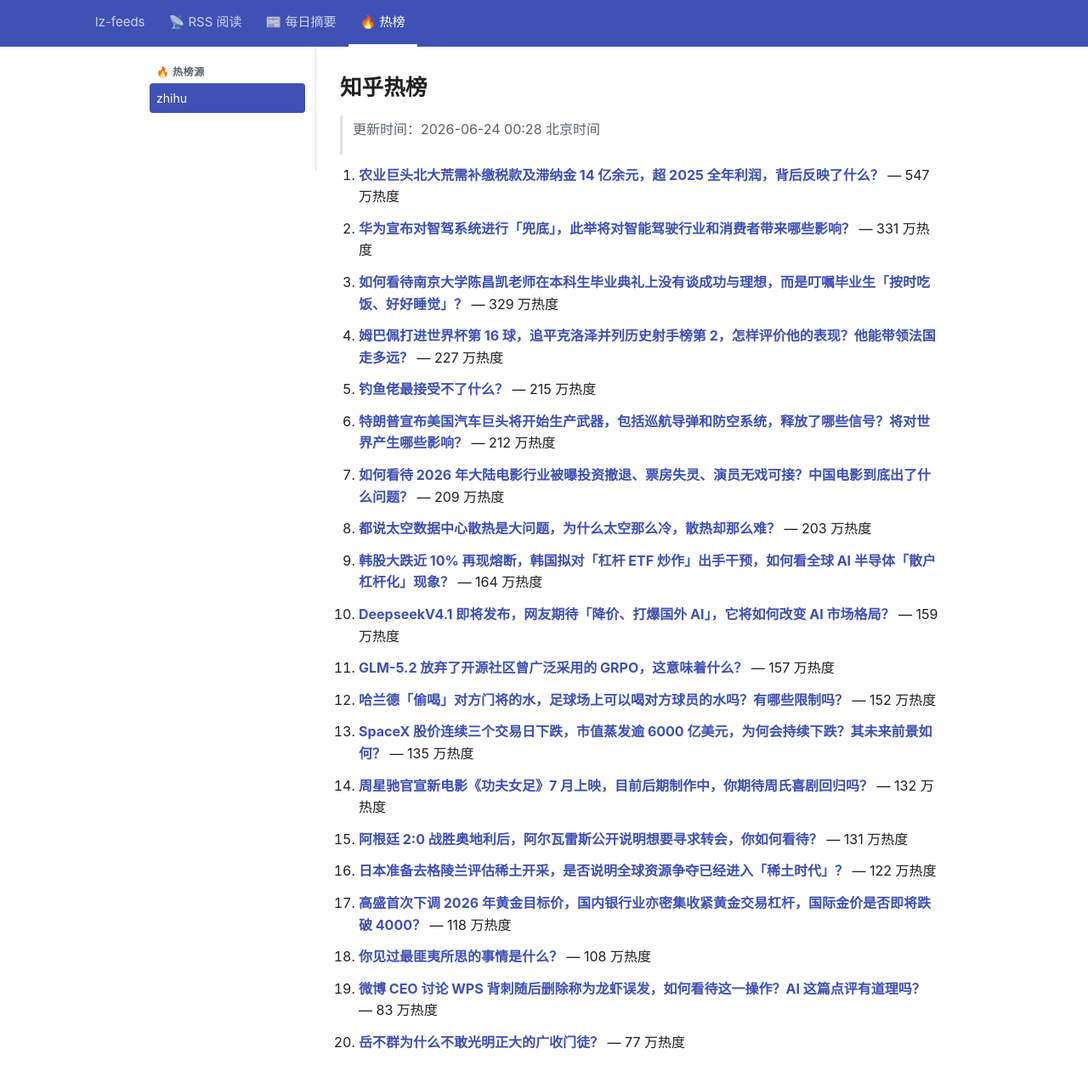
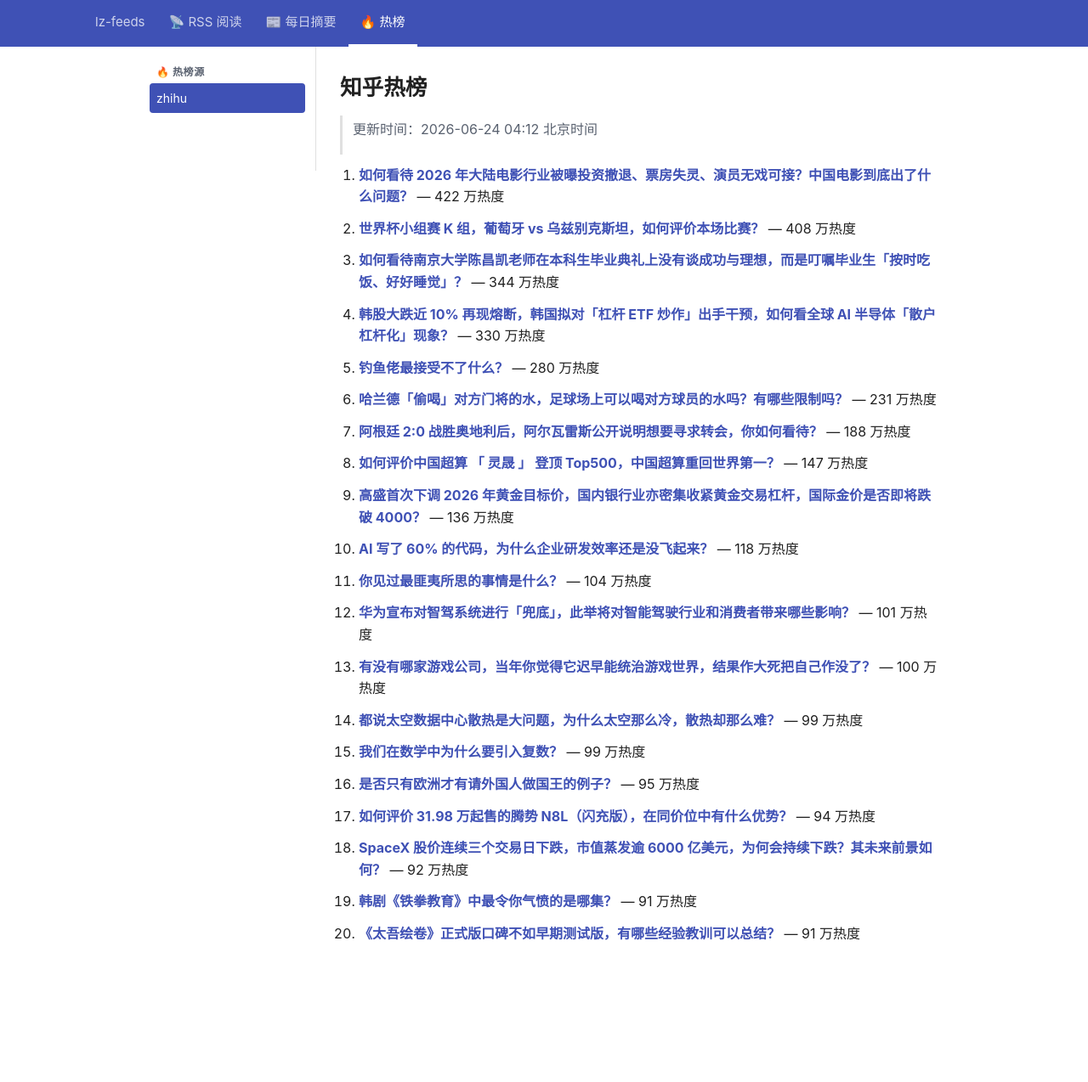
Before and after one commit to lizhang0101/lz-feeds, a Jekyll site: the page built from _hotlist/zhihu.md, in a window 1280 px wide and 1305 px high. Shown: the top 1274 px of the window at 85% size. Built offline with Jekyll 4.4.1, drawn with Linux system fonts in a browser that asks for light colours.

Commit message:
hotlist: 2026-06-23T20:12Z

```diff
--- a/_hotlist/zhihu.md
+++ b/_hotlist/zhihu.md
@@ -1,48 +1,48 @@
 ---
-updated: 2026-06-24 00:28 北京时间
+updated: 2026-06-24 04:12 北京时间
 count: 20
 ---
 
 # 知乎热榜
 
-> 更新时间：2026-06-24 00:28 北京时间
+> 更新时间：2026-06-24 04:12 北京时间
 
-1. **[农业巨头北大荒需补缴税款及滞纳金 14 亿余元，超 2025 全年利润，背后反映了什么？](https://www.zhihu.com/question/2052696024381231523)** — 547 万热度
+1. **[如何看待 2026 年大陆电影行业被曝投资撤退、票房失灵、演员无戏可接？中国电影到底出了什么问题？](https://www.zhihu.com/question/2052111489327281889)** — 422 万热度
 
-2. **[华为宣布对智驾系统进行「兜底」，此举将对智能驾驶行业和消费者带来哪些影响？](https://www.zhihu.com/question/2052658991981973630)** — 331 万热度
+2. **[世界杯小组赛 K 组，葡萄牙 vs 乌兹别克斯坦，如何评价本场比赛？](https://www.zhihu.com/question/2052725785111311031)** — 408 万热度
 
-3. **[如何看待南京大学陈昌凯老师在本科生毕业典礼上没有谈成功与理想，而是叮嘱毕业生「按时吃饭、好好睡觉」？](https://www.zhihu.com/question/2052360231389066372)** — 329 万热度
+3. **[如何看待南京大学陈昌凯老师在本科生毕业典礼上没有谈成功与理想，而是叮嘱毕业生「按时吃饭、好好睡觉」？](https://www.zhihu.com/question/2052360231389066372)** — 344 万热度
 
-4. **[姆巴佩打进世界杯第 16 球，追平克洛泽并列历史射手榜第 2，怎样评价他的表现？他能带领法国走多远？](https://www.zhihu.com/question/2052664375802951188)** — 227 万热度
+4. **[韩股大跌近 10% 再现熔断，韩国拟对「杠杆 ETF 炒作」出手干预，如何看全球 AI 半导体「散户杠杆化」现象？](https://www.zhihu.com/question/2052673340993811952)** — 330 万热度
 
-5. **[钓鱼佬最接受不了什么？](https://www.zhihu.com/question/1941154755620611466)** — 215 万热度
+5. **[钓鱼佬最接受不了什么？](https://www.zhihu.com/question/1941154755620611466)** — 280 万热度
 
-6. **[特朗普宣布美国汽车巨头将开始生产武器，包括巡航导弹和防空系统，释放了哪些信号？将对世界产生哪些影响？](https://www.zhihu.com/question/2052711074215081192)** — 212 万热度
+6. **[哈兰德「偷喝」对方门将的水，足球场上可以喝对方球员的水吗？有哪些限制吗？](https://www.zhihu.com/question/2052754291303998008)** — 231 万热度
 
-7. **[如何看待 2026 年大陆电影行业被曝投资撤退、票房失灵、演员无戏可接？中国电影到底出了什么问题？](https://www.zhihu.com/question/2052111489327281889)** — 209 万热度
+7. **[阿根廷 2:0 战胜奥地利后，阿尔瓦雷斯公开说明想要寻求转会，你如何看待？](https://www.zhihu.com/question/2052717831503009721)** — 188 万热度
 
-8. **[都说太空数据中心散热是大问题，为什么太空那么冷，散热却那么难？](https://www.zhihu.com/question/2050990035797631616)** — 203 万热度
+8. **[如何评价中国超算 「 灵晟 」 登顶 Top500，中国超算重回世界第一？](https://www.zhihu.com/question/2032659692376343993)** — 147 万热度
 
-9. **[韩股大跌近 10% 再现熔断，韩国拟对「杠杆 ETF 炒作」出手干预，如何看全球 AI 半导体「散户杠杆化」现象？](https://www.zhihu.com/question/2052673340993811952)** — 164 万热度
+9. **[高盛首次下调 2026 年黄金目标价，国内银行业亦密集收紧黄金交易杠杆，国际金价是否即将跌破 4000？](https://www.zhihu.com/question/2052707670289806571)** — 136 万热度
 
-10. **[DeepseekV4.1 即将发布，网友期待「降价、打爆国外 AI」，它将如何改变 AI 市场格局？](https://www.zhihu.com/question/2044875348719005741)** — 159 万热度
+10. **[AI 写了 60% 的代码，为什么企业研发效率还是没飞起来？](https://www.zhihu.com/question/2051696278954946774)** — 118 万热度
 
-11. **[GLM-5.2 放弃了开源社区曾广泛采用的 GRPO，这意味着什么？](https://www.zhihu.com/question/2052108642686706557)** — 157 万热度
+11. **[你见过最匪夷所思的事情是什么？](https://www.zhihu.com/question/1915443681546203313)** — 104 万热度
 
-12. **[哈兰德「偷喝」对方门将的水，足球场上可以喝对方球员的水吗？有哪些限制吗？](https://www.zhihu.com/question/2052754291303998008)** — 152 万热度
+12. **[华为宣布对智驾系统进行「兜底」，此举将对智能驾驶行业和消费者带来哪些影响？](https://www.zhihu.com/question/2052658991981973630)** — 101 万热度
 
-13. **[SpaceX 股价连续三个交易日下跌，市值蒸发逾 6000 亿美元，为何会持续下跌？其未来前景如何？](https://www.zhihu.com/question/2052610103719760554)** — 135 万热度
+13. **[有没有哪家游戏公司，当年你觉得它迟早能统治游戏世界，结果作大死把自己作没了？](https://www.zhihu.com/question/2050625433683620276)** — 100 万热度
 
-14. **[周星驰官宣新电影《功夫女足》7 月上映，目前后期制作中，你期待周氏喜剧回归吗？](https://www.zhihu.com/question/2052334858995594599)** — 132 万热度
+14. **[都说太空数据中心散热是大问题，为什么太空那么冷，散热却那么难？](https://www.zhihu.com/question/2050990035797631616)** — 99 万热度
 
-15. **[阿根廷 2:0 战胜奥地利后，阿尔瓦雷斯公开说明想要寻求转会，你如何看待？](https://www.zhihu.com/question/2052717831503009721)** — 131 万热度
+15. **[我们在数学中为什么要引入复数？](https://www.zhihu.com/question/24088235)** — 99 万热度
 
-16. **[日本准备去格陵兰评估稀土开采，是否说明全球资源争夺已经进入「稀土时代」？](https://www.zhihu.com/question/2049458434265855778)** — 122 万热度
+16. **[是否只有欧洲才有请外国人做国王的例子？](https://www.zhihu.com/question/1983586036727690024)** — 95 万热度
 
-17. **[高盛首次下调 2026 年黄金目标价，国内银行业亦密集收紧黄金交易杠杆，国际金价是否即将跌破 4000？](https://www.zhihu.com/question/2052707670289806571)** — 118 万热度
+17. **[如何评价 31.98 万起售的腾势 N8L（闪充版），在同价位中有什么优势？](https://www.zhihu.com/question/2052862101769696310)** — 94 万热度
 
-18. **[你见过最匪夷所思的事情是什么？](https://www.zhihu.com/question/1915443681546203313)** — 108 万热度
+18. **[SpaceX 股价连续三个交易日下跌，市值蒸发逾 6000 亿美元，为何会持续下跌？其未来前景如何？](https://www.zhihu.com/question/2052610103719760554)** — 92 万热度
 
-19. **[微博 CEO 讨论 WPS 背刺随后删除称为龙虾误发，如何看待这一操作？AI 这篇点评有道理吗？](https://www.zhihu.com/question/2052439090260178506)** — 83 万热度
+19. **[韩剧《铁拳教育》中最令你气愤的是哪集？](https://www.zhihu.com/question/2048444805424701943)** — 91 万热度
 
-20. **[岳不群为什么不敢光明正大的广收门徒？](https://www.zhihu.com/question/2052457007760806165)** — 77 万热度
+20. **[《太吾绘卷》正式版口碑不如早期测试版，有哪些经验教训可以总结？](https://www.zhihu.com/question/2052702967753716704)** — 91 万热度
```
